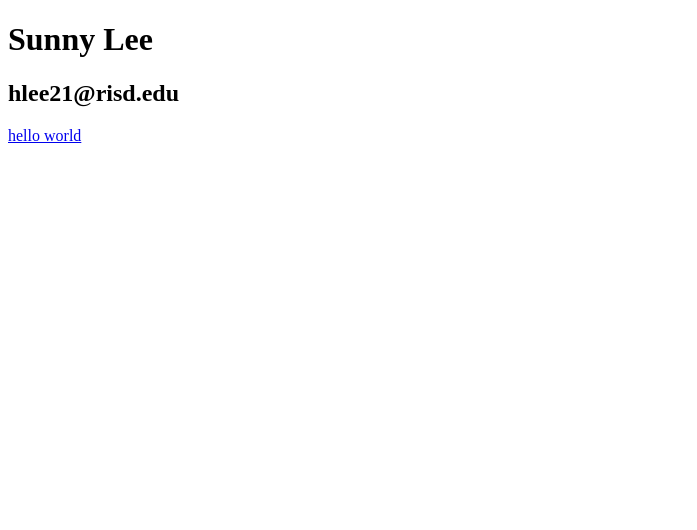
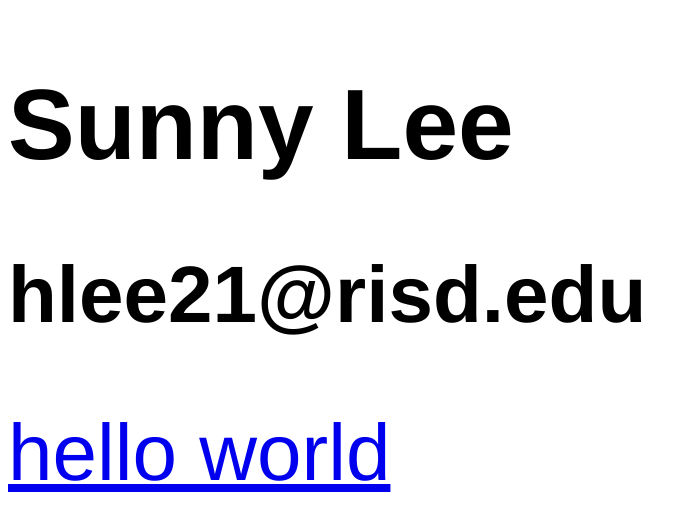
Before and after one commit to hyosun91/hyosun91.github.io, a plain HTML site: page index.html in a window 1280 px wide. Shown: the whole page, without its empty margins (0-697 px from the left). Drawn offline with Linux system fonts and the light colour scheme.

Commit message:
added stylesheet

```diff
--- /dev/null
+++ b/index.css
@@ -0,0 +1,10 @@
+h1 {font-family: Helvetica, sans-serif;
+	font-size: 100px;
+}
+h2 {font-family: Helvetica, sans-serif;
+	font-size: 80px;
+}
+body {font-family: Helvetica, sans-serif;
+	font-size: 80px;
+	color: black;
+}
--- a/index.html
+++ b/index.html
@@ -2,6 +2,7 @@
 <html>
 <head>
 <title> Sunny Lee </title>
+<link rel="stylesheet" href="index.css">
 <h1> Sunny Lee </h1>
 <h2> hlee21@risd.edu </h2>
 </head>
```
